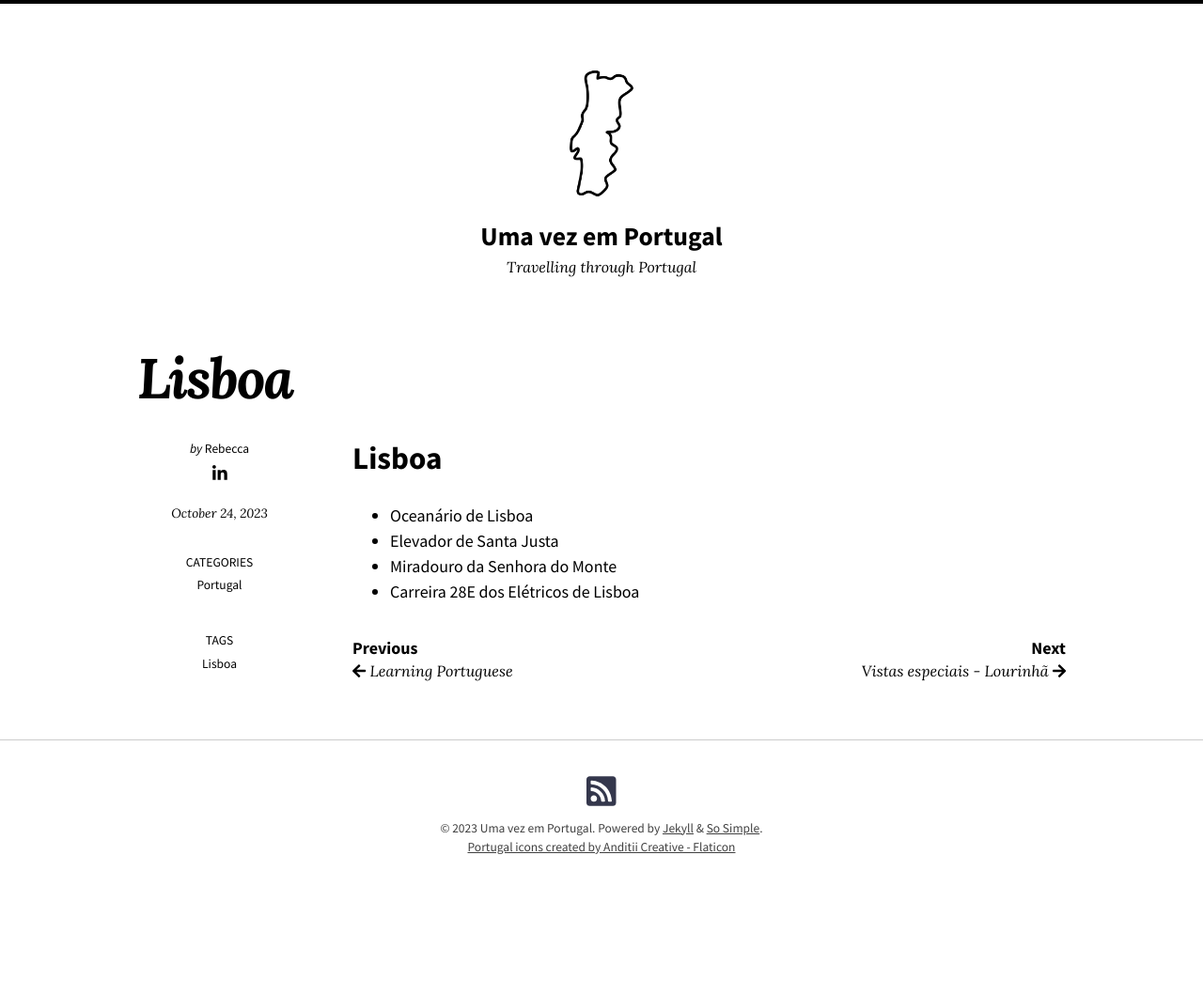
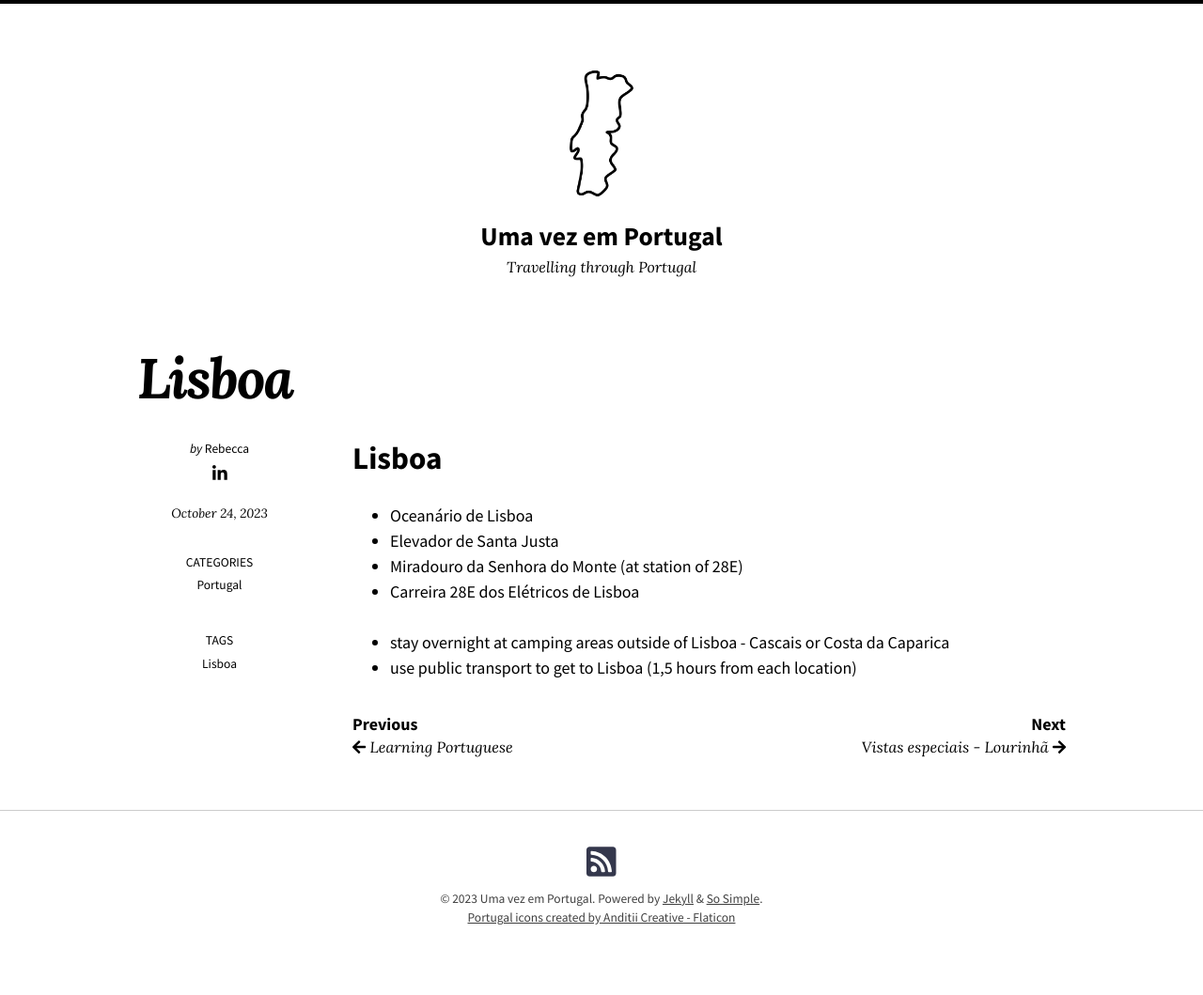
Before and after one commit to beccarei/uma-vez-em-portugal, a Jekyll site: the page built from _posts/2023-10-24-Lisboa.md, in a window 1280 px wide. Shown: the whole page at 94% size. Built offline with Jekyll 4.4.1, drawn with Linux system fonts in a browser that asks for light colours; nearby versions of some CDN libraries; before the commit the page ends 984 px from its top, so only the background shows below that.

Commit message:
added overnight and travel time with public transport

```diff
--- a/_posts/2023-10-24-Lisboa.md
+++ b/_posts/2023-10-24-Lisboa.md
@@ -10,5 +10,8 @@ tags: Lisboa
 
 * Oceanário de Lisboa
 * Elevador de Santa Justa
-* Miradouro da Senhora do Monte
+* Miradouro da Senhora do Monte (at station of 28E)
 * Carreira 28E dos Elétricos de Lisboa
+
+* stay overnight at camping areas outside of Lisboa - Cascais or Costa da Caparica
+* use public transport to get to Lisboa (1,5 hours from each location)
```
